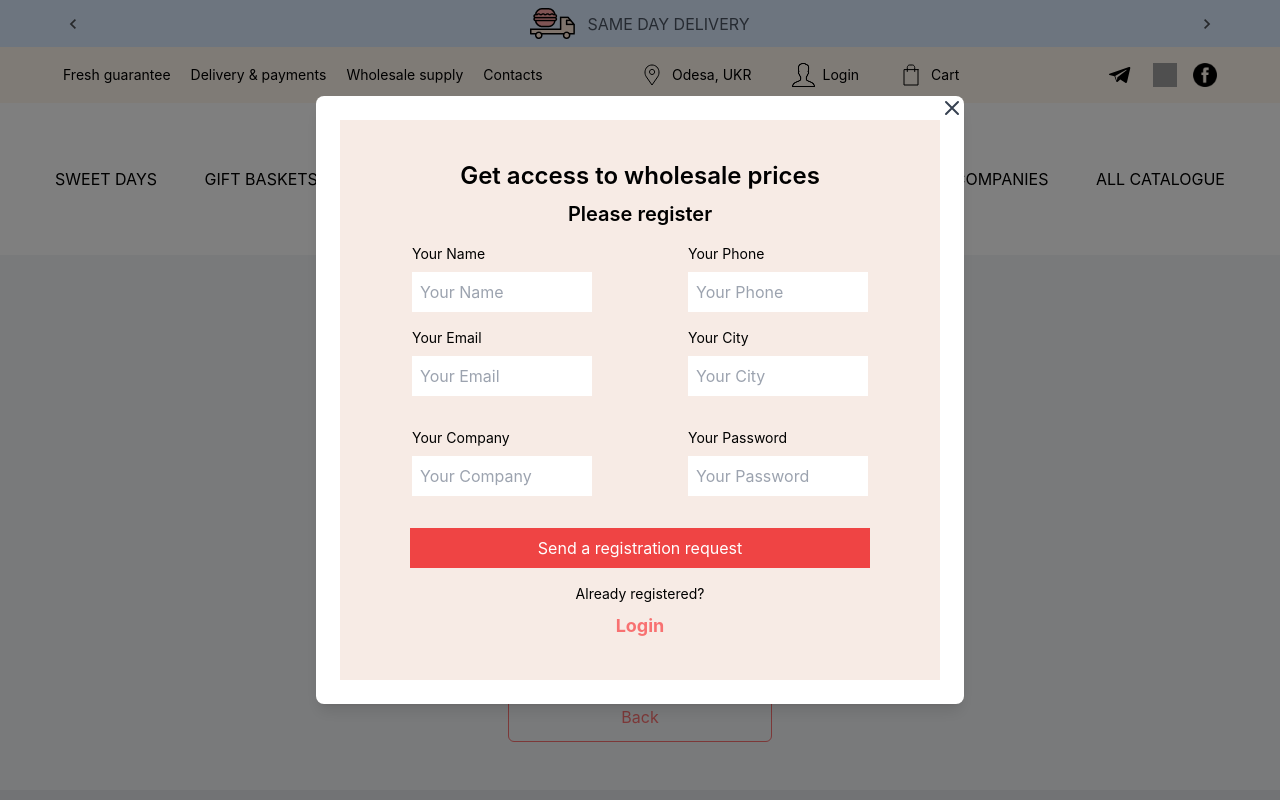
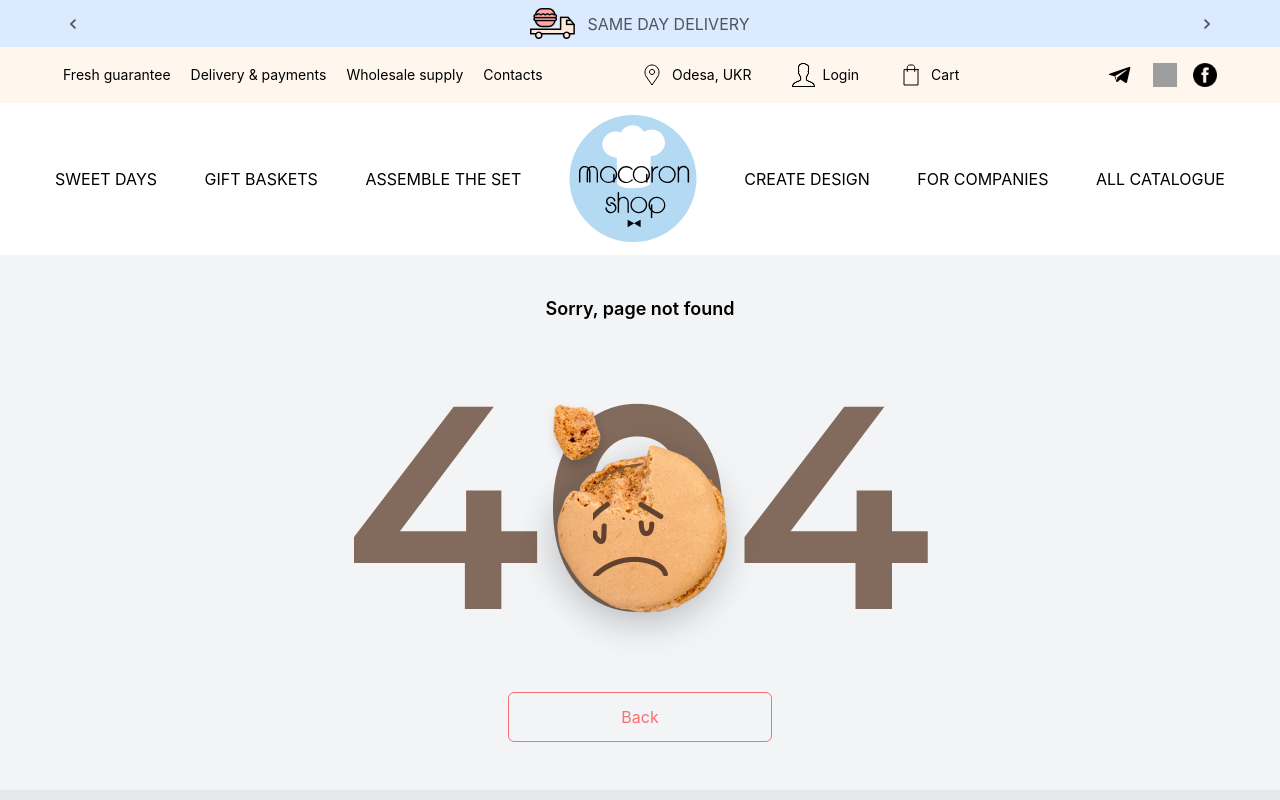
Before and after one commit to Shelkov90/Macaroon_Exam, a React (Create React App) app: page /Login in a window 1280 px wide. Shown: the top 800 px of the page. Built offline with nearby package versions, Linux system fonts and the light colour scheme; data requests are answered from the project's data file; grey boxes are pictures that could not be loaded.

Commit message:
authorization changes

```diff
--- a/db.json
+++ b/db.json
@@ -6,9 +6,16 @@
       "surname": "Gray",
       "email": "alex@gmail.com",
       "password": "12345678",
-            "orders": [
-
-            ]
+      "orders": []
+    },
+    {
+      "id": "5f1c",
+      "name": "Artem",
+      "phone": "0502661699",
+      "email": "artem@gmail.com",
+      "city": "Odesa",
+      "company": "AnyCompany",
+      "password": "12345678"
     }
   ],
   "admin": [
@@ -16,7 +23,8 @@
       "name": "Artem",
       "surname": "Chechel",
       "login": "admin",
-            "password": "admin"
+      "password": "admin",
+      "id": "0cb2"
     }
   ],
   "orders": [
@@ -25,7 +33,8 @@
       "userId": "1",
       "products": [],
       "date": "05.04.2023",
-            "totalPrice": "120"
+      "totalPrice": "120",
+      "id": "35af"
     }
   ],
   "products": [
@@ -132,7 +141,8 @@
           "discount": 0,
           "image": "choice4.png"
         }
-            ]
+      ],
+      "id": "f80d"
     }
   ],
   "news": [
@@ -146,7 +156,8 @@
           "secondHeader": "The Easter is coming soon!",
           "fulltext": "Your favorite spring holiday is coming very soon. And we have already prepared a collection of macaroons with a signature design💖 The pies delight everyone, because they are not only beautiful, but also delicious! We cook with love using only natural ingredients!"
         }
-            ]
+      ],
+      "id": "7d8a"
     },
     {
       "date": "30.03.2023",
@@ -158,7 +169,8 @@
           "secondHeader": "The NEW flavors is coming soon!",
           "fulltext": "Your NEW flavors is coming very soon. And we have already prepared a collection of macaroons with a signature design💖 The pies delight everyone, because they are not only beautiful, but also delicious! We cook with love using only natural ingredients!"
         }
-            ]
+      ],
+      "id": "ce8e"
     },
     {
       "date": "23.03.2023",
@@ -170,7 +182,8 @@
           "secondHeader": "The NEW flavors is coming soon!",
           "fulltext": "Your NEW flavors is coming very soon. And we have already prepared a collection of macaroons with a signature design💖 The pies delight everyone, because they are not only beautiful, but also delicious! We cook with love using only natural ingredients!"
         }
-            ]
+      ],
+      "id": "7755"
     },
     {
       "date": "25.02.2023",
@@ -182,7 +195,8 @@
           "secondHeader": "The NEW flavors is coming soon!",
           "fulltext": "Your NEW flavors is coming very soon. And we have already prepared a collection of macaroons with a signature design💖 The pies delight everyone, because they are not only beautiful, but also delicious! We cook with love using only natural ingredients!"
         }
-            ]
+      ],
+      "id": "f825"
     },
     {
       "date": "26.02.2023",
@@ -194,7 +208,8 @@
           "secondHeader": "The NEW flavors is coming soon!",
           "fulltext": "Your NEW flavors is coming very soon. And we have already prepared a collection of macaroons with a signature design💖 The pies delight everyone, because they are not only beautiful, but also delicious! We cook with love using only natural ingredients!"
         }
-            ]
+      ],
+      "id": "7c7b"
     },
     {
       "date": "25.02.2023",
@@ -206,7 +221,8 @@
           "secondHeader": "The NEW flavors is coming soon!",
           "fulltext": "Your NEW flavors is coming very soon. And we have already prepared a collection of macaroons with a signature design💖 The pies delight everyone, because they are not only beautiful, but also delicious! We cook with love using only natural ingredients!"
         }
-            ]
+      ],
+      "id": "efed"
     },
     {
       "date": "25.02.2023",
@@ -218,7 +234,8 @@
           "secondHeader": "The NEW flavors is coming soon!",
           "fulltext": "Your NEW flavors is coming very soon. And we have already prepared a collection of macaroons with a signature design💖 The pies delight everyone, because they are not only beautiful, but also delicious! We cook with love using only natural ingredients!"
         }
-            ]
+      ],
+      "id": "a7e2"
     },
     {
       "date": "05.04.2023",
@@ -230,7 +247,8 @@
           "secondHeader": "The Easter is coming soon!",
           "fulltext": "Your favorite spring holiday is coming very soon. And we have already prepared a collection of macaroons with a signature design💖 The pies delight everyone, because they are not only beautiful, but also delicious! We cook with love using only natural ingredients!"
         }
-            ]
+      ],
+      "id": "9188"
     },
     {
       "date": "11.02.2023",
@@ -242,69 +260,82 @@
           "secondHeader": "The Easter is coming soon!",
           "fulltext": "Your favorite spring holiday is coming very soon. And we have already prepared a collection of macaroons with a signature design💖 The pies delight everyone, because they are not only beautiful, but also delicious! We cook with love using only natural ingredients!"
         }
-            ]
+      ],
+      "id": "8f61"
     }
   ],
   "banners": [
     {
       "image": "/images/banner1.png",
-            "text": "same day delivery"
+      "text": "same day delivery",
+      "id": "4174"
     },
     {
       "image": "/images/banner2.png",
-            "text": "wholesale supplies from the manufacturer"
+      "text": "wholesale supplies from the manufacturer",
+      "id": "d4eb"
     },
     {
       "image": "/images/banner3.png",
-            "text": "always fresh"
+      "text": "always fresh",
+      "id": "e964"
     },
     {
       "image": "/images/banner4.png",
-            "text": "almond flour and natural ingredients"
+      "text": "almond flour and natural ingredients",
+      "id": "dc7b"
     }
   ],
   "promotions": [
     {
       "image": "promotions1.png",
       "text": "Free delivery in Odesa.",
-            "status": "free delivery"
+      "status": "free delivery",
+      "id": "2327"
     },
     {
       "image": "promotions2.png",
       "text": "Chocolate potato cake based on sponge cake!",
-            "status": "new"
+      "status": "new",
+      "id": "fc7f"
     },
     {
       "image": "promotions3.png",
       "text": "Delicious sweets based on macaroons and cream",
-            "status": "new"
+      "status": "new",
+      "id": "b9ac"
     },
     {
       "image": "promotions4.png",
       "text": "Caramel on a stick made from natural ingredients",
-            "status": "new"
+      "status": "new",
+      "id": "ecef"
     }
   ],
   "otherBlockInfo": [
     {
       "image": "Other1.png",
       "header": "The best ingredients",
-            "text": "Something about super quality, the best chefs, freshness, etc."
+      "text": "Something about super quality, the best chefs, freshness, etc.",
+      "id": "02a4"
     },
     {
       "image": "Other2.png",
       "header": "Package",
-            "text": "Something about super boxes and bows and blah blah blah"
+      "text": "Something about super boxes and bows and blah blah blah",
+      "id": "8cab"
     },
     {
       "image": "Other3.png",
       "header": "Receipt on the day of order",
-            "text": "Same day of order delivery by courier or pickup"
+      "text": "Same day of order delivery by courier or pickup",
+      "id": "3565"
     },
     {
       "image": "Other4.png",
       "header": "Anonymous delivery",
-            "text": "We can present your order as an anonymous gift"
+      "text": "We can present your order as an anonymous gift",
+      "id": "3e8f"
     }
   ]
 }
--- a/src/App.js
+++ b/src/App.js
@@ -15,8 +15,6 @@
 import { createBrowserRouter, RouterProvider } from 'react-router-dom';
 import ReadySets from './components/pages/ReadySetsPage/ReadySets';
 import Wedding from './components/pages/Wedding';
-import Login from './components/elements/Forms/Login';
-import Register from './components/elements/Forms/Register';
 import FormWholeSale from './components/elements/Forms/FormWholeSale';
 
 const router = createBrowserRouter([
--- a/src/components/elements/Forms/Login.js
+++ b/src/components/elements/Forms/Login.js
@@ -1,10 +1,5 @@
 import React, { Component } from 'react';
-import { NavLink } from 'react-router-dom';
 import { getUserByEmail } from '../../services/Fetch';
-import Register from './Register';
-import Homepage from '../../pages/homepage/Homepage';
-
-
 
 
 class Login extends Component {
@@ -17,21 +12,9 @@
 		password: '',
 		emailError: '',
 		passwordError: '',
-		showModal: false,
-		isLoggedIn: false,
-		redirectToRegistration: false, // Новое состояние для перенаправления на страницу регистрации
-
+		isLoggedIn: false
 	};
 }
-
-
-	showModal = () => {
-		this.setState({ showModal: true });
-	};
-
-	hideModal = () => {
-		this.setState({ showModal: false });
-	};
 
 	validateEmail = () => {
 		const { email } = this.state;
@@ -58,25 +41,28 @@
 			const { email, password } = this.state;
 			try {
 				const existingUserResponse = await getUserByEmail(email);
+
 				if (existingUserResponse && existingUserResponse.length > 0) {
+
 					// Пользователь существует, проверяем пароль
 					const user = existingUserResponse[0];
+
 					if (user.password === password) {
+
 						// Успешный вход
 						this.setState({ isLoggedIn: true });
 						this.props.setUserEmail(email);
 
-						// Перенаправление на предыдущую страницу, если она существует
-						const { state } = this.props.location;
-						const redirect = state && state.from && state.from.pathname ? state.from.pathname : '/';
-						this.props.history.push(redirect);
+						// Закрытие формы авторизации
+						this.props.handleCloseLoginForm()
+
 					} else {
 						// Неправильный пароль
 						this.setState({ passwordError: 'Incorrect password' });
 					}
 				} else {
 					// Пользователь не существует
-					this.setState({ redirectToRegistration: true });
+					this.props.redirectToRegistrationForm();
 				}
 			} catch (error) {
 				console.error('Error checking user existence:', error);
@@ -84,31 +70,20 @@
 		}
 	};
 
-
 	handleInputChange = (e) => {
 		const { name, value } = e.target;
 		this.setState({ [name]: value });
 	};
 
 	render() {
-		const { email, password, emailError, passwordError, isLoggedIn, redirectToRegistration } = this.state;
-		const { showLoginForm } = this.props;
-
-		if (isLoggedIn) {
-			return <Homepage />; // Перенаправляем на главную страницу, если пользователь уже вошел в систему
-		}
-
-		if (redirectToRegistration) {
-			return <Register />; // Перенаправляем на страницу регистрации, если пользователь не существует
-		}
+		const { email, password, emailError, passwordError } = this.state;
 
 		return (
 			<>
-				{showLoginForm && (
 				<div className="fixed inset-0 flex items-center justify-center z-50">
 					<div className="absolute inset-0 bg-black opacity-50"></div>
 					<div className="relative bg-white rounded-lg shadow-lg p-8">
-							<button className="absolute -top-2 -right-2 p-2" onClick={this.props.handleCloseLoginForm}>
+						<button className="absolute -top-2 -right-1 p-2" onClick={this.props.handleCloseLoginForm}>
 							<svg xmlns="http://www.w3.org/2000/svg" className="h-8 w-8 text-gray-700" fill="none" viewBox="0 0 24 24" stroke="currentColor">
 								<path strokeLinecap="round" strokeLinejoin="round" strokeWidth="2" d="M6 18L18 6M6 6l12 12" />
 							</svg>
@@ -154,21 +129,21 @@
 
 									<button className="bg-red-500 text-white py-4 px-10 mx-auto" style={{ width: '370px' }} type="submit">Login</button>
 
+								</form>
 
-									</form>
 								<div className="form__lastText flex justify-center text-sm mb-12">
 									<div>
 										<p>Not registered yet?</p>
-											<NavLink to="/Register">
-												<p className="text-red-400 text-center text-lg font-bold mt-2 ">Register</p>
-											</NavLink>
+
+										<p onClick={this.props.redirectToRegistrationForm} className="text-red-400 text-center text-lg font-bold mt-2 cursor-pointer">Register</p>
+
+									</div>
+								</div>
+
 							</div>
 						</div>
 					</div>
 				</div>
-						</div>
-					</div>
-				)}
 			</>
 		);
 	}
--- a/src/components/elements/Forms/Register.js
+++ b/src/components/elements/Forms/Register.js
@@ -1,5 +1,4 @@
 import React, { Component } from 'react';
-import { Link, NavLink } from 'react-router-dom';
 import { addUserToDatabase, getUserByEmail } from '../../services/Fetch';
 
 class Register extends Component {
@@ -16,7 +15,6 @@
 		cityError: '',
 		companyError: '',
 		passwordError: '',
-		showModal: true,
 		userAdded: false,
 		registrationSuccess: false,
 	};
@@ -107,7 +105,10 @@
 				const response = await addUserToDatabase(userData);
 				console.log('User added to database:', response);
 
-				this.setState({ userAdded: true,registrationSuccess: true }); // Устанавливаем состояние userAdded в true после успешной регистрации
+				this.setState({
+					userAdded: true,
+					registrationSuccess: true
+				}); // Устанавливаем состояние userAdded в true после успешной регистрации
 
 			} catch (error) {
 				console.error('Error registering user:', error);
@@ -120,21 +121,16 @@
 		this.setState({ [name]: value });
 	};
 
-	hideModal = () => {
-		this.setState({ showModal: false });
-	};
-
 	render() {
 
-		const { name, phone, email, city, company, password, nameError, phoneError, emailError, cityError, companyError, passwordError, showModal, userAdded } = this.state;
+		const { name, phone, email, city, company, password, nameError, phoneError, emailError, cityError, companyError, passwordError, userAdded } = this.state;
 
 		return (
 			<>
-				{showModal && (
 				<div className="fixed inset-0 flex items-center justify-center z-50">
 					<div className="absolute inset-0 bg-black opacity-50"></div>
 					<div className="relative bg-white rounded-lg shadow-lg p-6">
-							<button className="absolute -top-4 -right-4 p-4" onClick={this.hideModal}>
+						<button className="absolute -top-4 -right-4 p-4" onClick={this.props.handleCloseRegisterForm}>
 							<svg xmlns="http://www.w3.org/2000/svg" className="h-6 w-6 text-gray-700" fill="none" viewBox="0 0 24 24" stroke="currentColor">
 								<path strokeLinecap="round" strokeLinejoin="round" strokeWidth="2" d="M6 18L18 6M6 6l12 12" />
 							</svg>
@@ -145,9 +141,9 @@
 									<div className="text-center">
 										<p className="text-green-500">Registration successful!</p>
 										<p className="text-gray-600">You can now log in using your email and password.</p>
-											<NavLink to="/Login">
-												<p className="text-red-400 text-center text-lg font-bold mt-2 ">Login</p>
-											</NavLink>
+
+										<p onClick={this.props.redirectToLoginForm} className="text-red-400 text-center text-lg font-bold mt-2 cursor-pointer">Login</p>
+
 									</div>
 								) : (
 									<>
@@ -260,9 +256,8 @@
 										<div className="form__lastText flex justify-center text-sm mb-4">
 											<div>
 												<p>Already registered?</p>
-													<Link to="/Login">
-														<p className="text-red-400 text-center text-lg font-bold mt-2 ">Login</p>
-													</Link>
+
+												<p onClick={this.props.redirectToLoginForm} className="text-red-400 text-center text-lg font-bold mt-2 cursor-pointer">Login</p>
 											</div>
 										</div>
 									</>
@@ -271,7 +266,6 @@
 						</div>
 					</div>
 				</div>
-				)}
 			</>
 		);
 	}
--- a/src/layout/Layout.js
+++ b/src/layout/Layout.js
@@ -7,7 +7,9 @@
 
 class Layout extends PureComponent {
 	state = {
-		userEmail: null, // или установите начальное значение, если адрес электронной почты не определен
+		showLoginForm: false,
+		showRegisterForm: false,
+		userEmail: '', // или установите начальное значение, если адрес электронной почты не определен
 	};
 
 	setUserEmail = (email) => {
@@ -15,13 +17,42 @@
 		this.setState({ userEmail: email });
 	};
 
+	showLoginForm = () => {
+		this.setState({ showLoginForm: true });
+	}
+
+	showRegisterForm = () => {
+		this.setState({ showRegisterForm: true });
+	}
+
+	redirectToLoginForm = () => {
+		this.setState({
+			showLoginForm: true,
+			showRegisterForm: false
+		});
+	}
+
+	redirectToRegistrationForm = () => {
+		this.setState({
+			showLoginForm: false,
+			showRegisterForm: true
+		});
+	}
+
+	handleCloseLoginForm = () => {
+		this.setState({ showLoginForm: false });
+	};
+
+	handleCloseRegisterForm = () => {
+		this.setState({ showRegisterForm: false });
+	};
 
 	render() {
 		return (
 			<>
-				<Header userEmail={this.state.userEmail} />
-				<Login setUserEmail={this.setUserEmail} />
-				<Register />
+				<Header userEmail={this.state.userEmail} showLoginForm={this.showLoginForm}/>
+				{this.state.showLoginForm ? <Login setUserEmail={this.setUserEmail} handleCloseLoginForm={this.handleCloseLoginForm} redirectToRegistrationForm={this.redirectToRegistrationForm} /> : ''}
+				{this.state.showRegisterForm ? <Register handleCloseRegisterForm={this.handleCloseRegisterForm} redirectToLoginForm={this.redirectToLoginForm} /> : ''}
 				<Main />
 				<Footer />
 			</>
--- a/src/layout/header/Header.js
+++ b/src/layout/header/Header.js
@@ -1,28 +1,18 @@
 import React, { PureComponent } from "react";
 import { NavLink } from "react-router-dom";
 import HeaderBanner from "../../components/elements/Banner/HeaderBanner";
-import Login from "../../components/elements/Forms/Login";
 
 class Header extends PureComponent {
-  state = {
-    showLoginForm: false,
-    userEmail: '' // Добавляем состояние для хранения имени пользователя
-  };
+  constructor(props) {
+		  super(props)
 
-  handleLoginClick = () => {
-    this.setState({ showLoginForm: true });
-  };
+      this.state = {
 
-  handleCloseLoginForm = () => {
-    this.setState({ showLoginForm: false });
-  };
-
-  setUserEmail = (email) => {
-    this.setState({ userEmail: email }); // Устанавливаем имя пользователя в состояние
-  };
+      }
+    };
 
   render() {
-    const { showLoginForm, userEmail } = this.state;
+    const userEmail = this.props.userEmail;
 
     return (
       <header>
@@ -45,18 +35,19 @@
                 Odesa, UKR
               </div>
 
-              {userEmail ? (
+              {userEmail ?
+              (
                 <div className="flex items-center mr-10">
-                  <p>Welcome, {userEmail}</p>
+                  <p>Welcome, <span className="underline italic text-blue-600">{userEmail}</span></p>
                 </div>
-              ) : (
-                <div className="cursor-pointer" onClick={this.handleLoginClick}>
+              ) :
+              (
+                <div className="cursor-pointer" onClick={this.props.showLoginForm}>
                   <div className="flex items-center mr-10">
                     <img className="mr-2" src="/images/login1.png" alt="alt" />
                     <p>Login</p>
                   </div>
                 </div>
-
               )}
 
               <div className="flex items-center mr-10">
@@ -93,11 +84,10 @@
           </nav>
         </div>
 
-        {showLoginForm && <Login showLoginForm={showLoginForm} handleCloseLoginForm={this.handleCloseLoginForm} setUserEmail={this.setUserEmail} />}
-
       </header>
     );
   }
 }
 
+
 export default Header;
```
Also changed, not shown: src/components/pages/homepage/Homepage.js (+8 -0 lines), src/components/services/Fetch.js (+2 -5 lines). Lines whose indentation alone changed are shown as unchanged.
